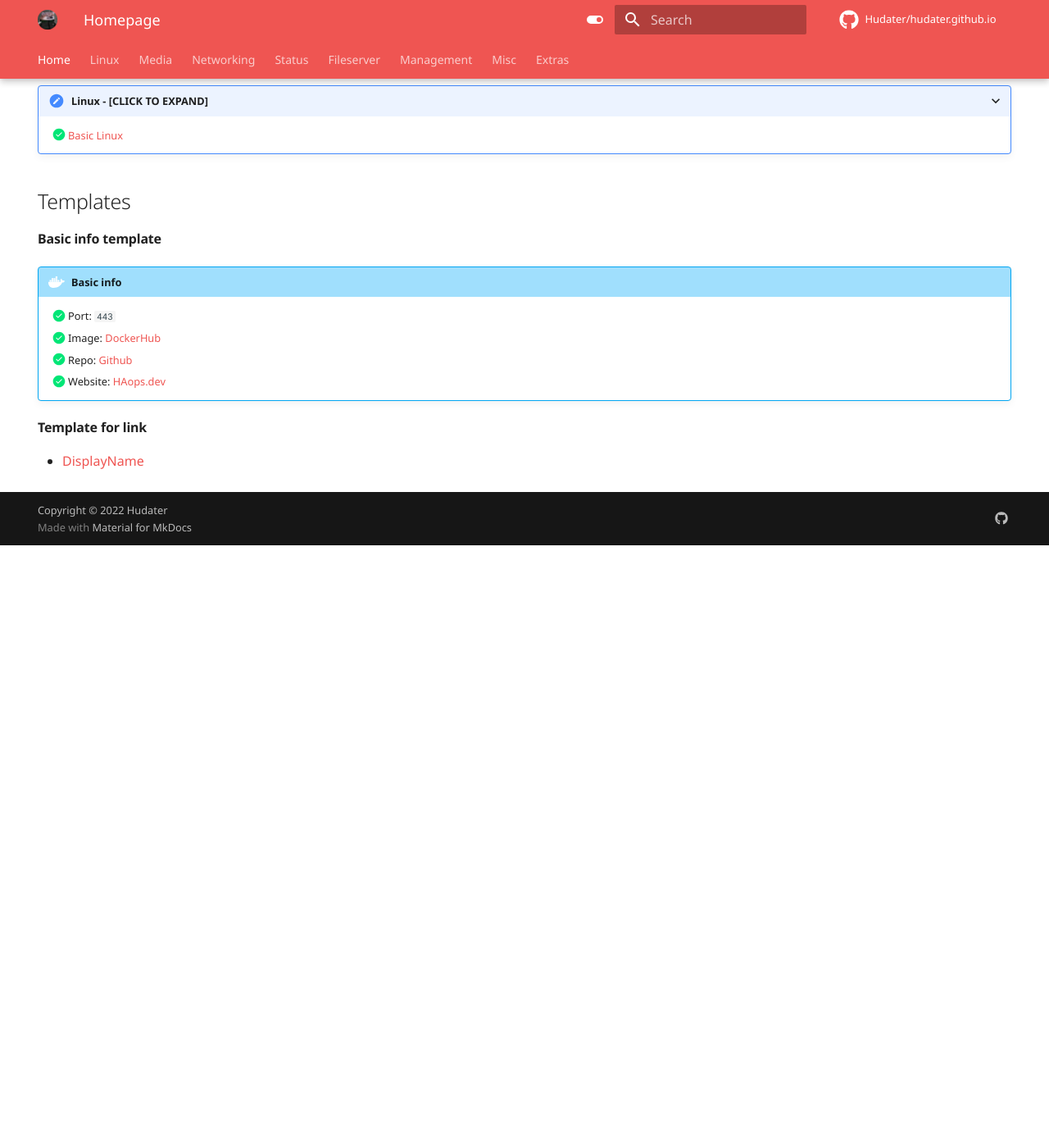
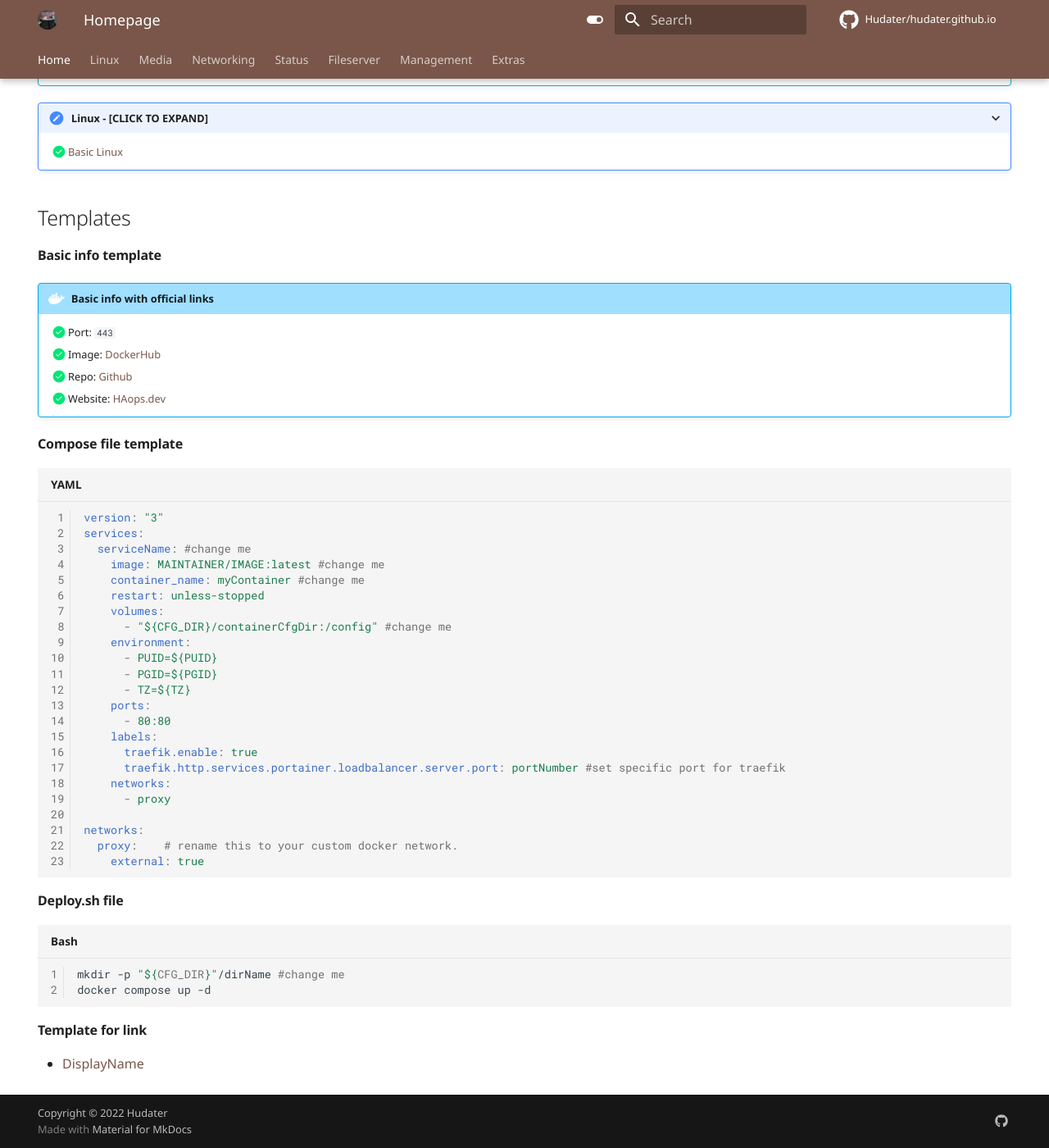
Before and after one commit to Hudater/hudater.github.io, an MkDocs documentation site: the page built from docs/index.md, in a window 1280 px wide and 1400 px high, scrolled down 851 px. Shown: the whole window at 82% size. Built offline with MkDocs 1.6.1 and Material for MkDocs 9.7.7, drawn with Linux system fonts in a browser that asks for light colours; comment, search, counter and statistics services are not loaded; before the commit the page ends 1516 px from its top, so only the background shows below that; some of the changed text lies outside the part shown.

Commit message:
added some templates; credits and resources added

````diff
--- a/docs/index.md
+++ b/docs/index.md
@@ -22,7 +22,8 @@ This website grows per my convenience. I hope it may be useful to you too!
 
 !!! info
 
-    Ticked options are the one deployed all the times.
+    This section links services I use in my lab
+    Ticked options are the one deployed all the times
 
 ???+ Docker "**Docker** - [CLICK TO EXPAND]"
 
@@ -54,13 +55,49 @@ This website grows per my convenience. I hope it may be useful to you too!
 
 #### Basic info template
 
-!!! base-info "Basic info"
+!!! base-info "Basic info with official links"
 
     - [x] Port: `443`
     - [x] Image: [DockerHub](https://hub.docker.com/u/hudater "PROJECT image on Docker Hub"){:target="_blank" rel="noopener noreferrer"}
     - [x] Repo: [Github](https://github.com/Hudater/hudater.github.io "PROJECTNAME's Github repo"){:target="_blank" rel="noopener noreferrer"}
-    - [x] Website: [HAops.dev](https://www.haops.dev "PROJECTNAME's official website"){:target="_blank" rel="noopener noreferrer"}
+    - [x] Website: [HAops.dev](https://docs.haops.dev "PROJECTNAME's official website"){:target="_blank" rel="noopener noreferrer"}
+
+#### Compose file template
+
+```yaml
+version: "3"
+services:
+  serviceName: #change me
+    image: MAINTAINER/IMAGE:latest #change me
+    container_name: myContainer #change me
+    restart: unless-stopped
+    volumes:
+      - "${CFG_DIR}/containerCfgDir:/config" #change me
+    environment:
+      - PUID=${PUID}
+      - PGID=${PGID}
+      - TZ=${TZ}
+    ports:
+      - 80:80
+    labels:
+      traefik.enable: true
+      traefik.http.services.portainer.loadbalancer.server.port: portNumber #set specific port for traefik
+    networks:
+      - proxy
+
+networks:
+  proxy:    # rename this to your custom docker network.
+    external: true
+```
+
+#### Deploy.sh file
+
+```bash
+mkdir -p "${CFG_DIR}"/dirName #change me
+docker compose up -d
+```
 
 #### Template for link
 
 - [DisplayName](LINK "HoverText"){:target="_blank" rel="noopener noreferrer"}
+<!-- - []( ""){:target="_blank" rel="noopener noreferrer"} -->
--- a/docs/requirements.txt
+++ b/docs/requirements.txt
@@ -1,2 +1,4 @@
 mkdocs-material
 markdown
+mkdocs-pdf-export-plugin
+mkdocs-minify-plugin
--- a/mkdocs.yml
+++ b/mkdocs.yml
@@ -13,6 +13,7 @@ nav:
     - qBittorrent: media/qbittorrent.md
     - Radarr: media/radarr.md
     - Requestrr: media/requestrr.md
+    - Snapdrop: media/snapdrop.md
     - Sonarr: media/sonarr.md
   - Networking:
     - Adguard: networking/adguard.md
@@ -20,6 +21,7 @@ nav:
     - Cloudflare Tunnel: networking/cloudflared.md
     - DuckDNS: networking/duckdns.md
     - Librespeed: networking/librespeed.md
+    - Rickroll: networking/rickroll.md
     - Traefik: networking/traefik.md
     - WgEasy: networking/wgeasy.md
   - Status:
@@ -40,9 +42,6 @@ nav:
       - Portainer-Agent: management/portainer-agent.md
     - Code Server: management/vscode.md
     - Watchtower: management/watchtower.md
-  - Misc:
-    - Rickroll: misc/rickroll.md
-    - Snapdrop: misc/snapdrop.md
   - Extras:
     - Credits: extras/credits.md
     - Tags: extras/tags.md
@@ -75,8 +74,8 @@ theme:
   palette:
     - media: "(prefers-color-scheme: light)"
       scheme: default
-      primary: red
-      accent: red
+      primary: brown
+      accent: deep orange
       toggle:
         icon: material/toggle-switch
         name: Switch to dark mode
@@ -96,8 +95,15 @@ theme:
 # Plugins and Md extensions
 plugins:
   - search
+  - pdf-export
   - tags:
       tags_file: extras/tags.md
+  - minify:
+      minify_html: true
+      minify_js: true
+      minify_css: true
+      htmlmin_opts:
+          remove_comments: true
 
 markdown_extensions:
   - admonition
````
Also changed, not shown: docs/extras/credits.md (+35 -5 lines), docs/filesv/filebrowser.md (+4 -2 lines), docs/media/snapdrop.md (added), docs/misc/rickroll.md (deleted), docs/misc/snapdrop.md (deleted), docs/networking/rickroll.md (added).
